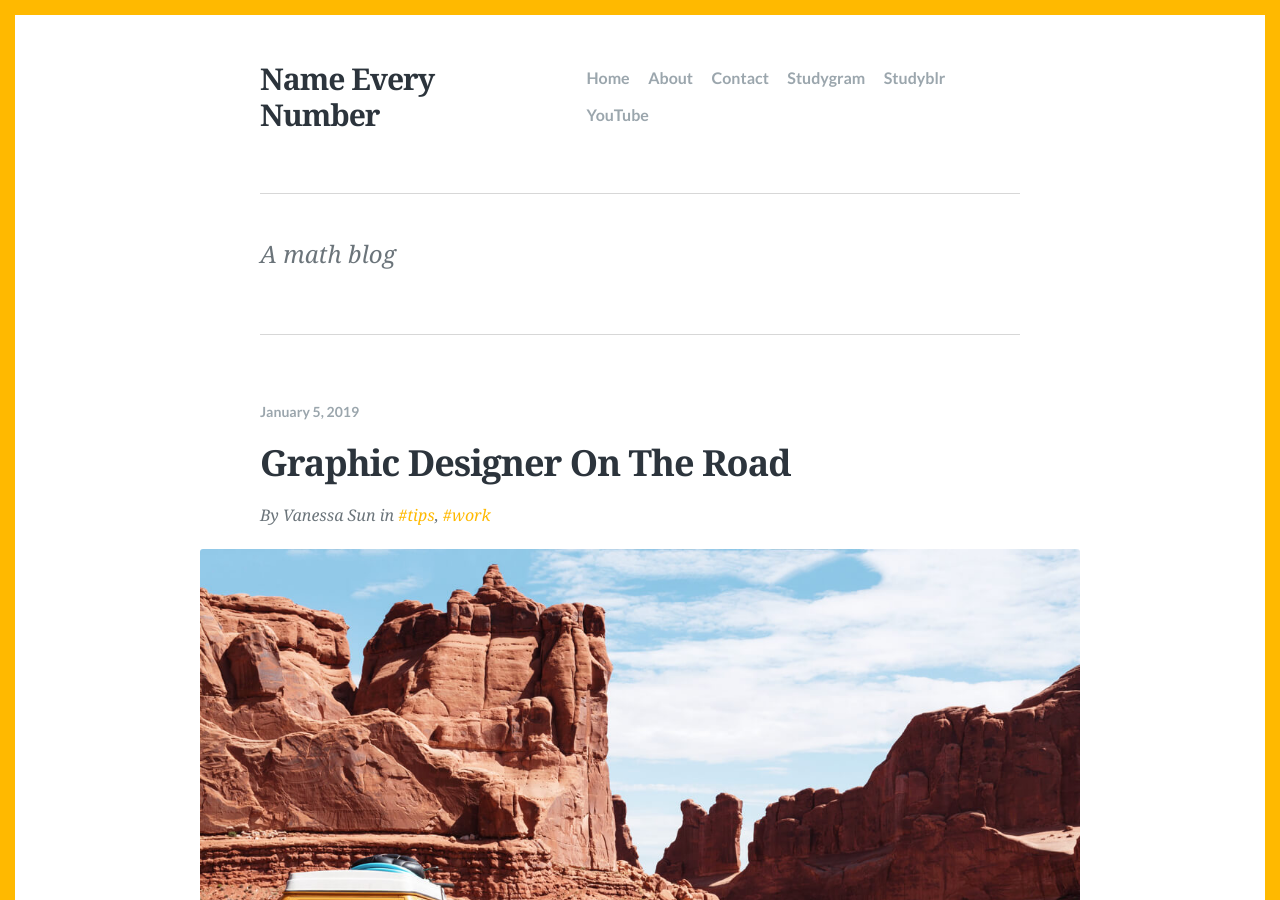
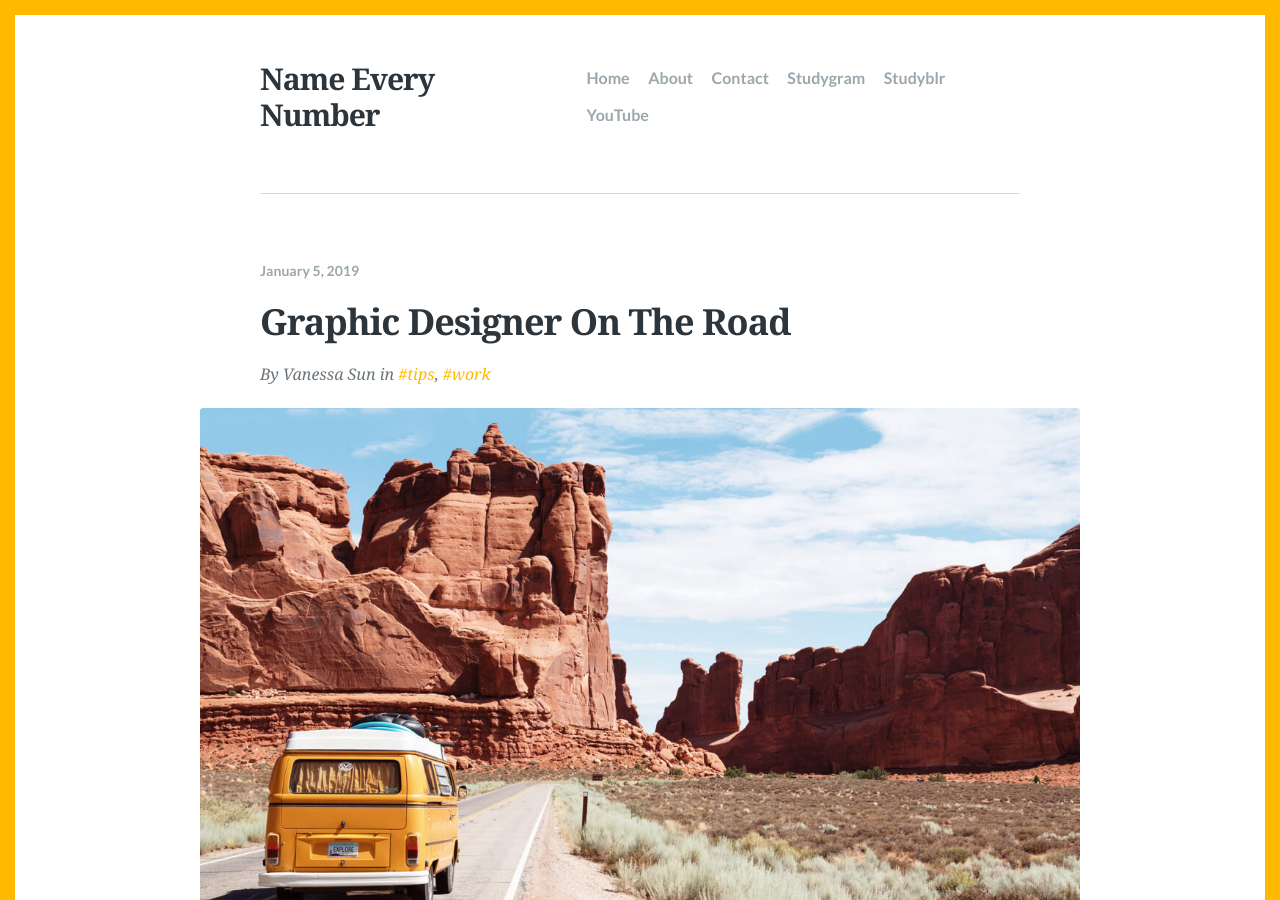
Before and after one commit to vanessasun64/NameEveryNumber, a Jekyll site: the page built from index.html, in a window 1280 px wide and 900 px high. Built offline with Jekyll 4.4.1, drawn with Linux system fonts in a browser that asks for light colours; some web fonts are replaced; the list of posts is cut into pages by our own code.

Commit message:
Update _config.yml

```diff
--- a/_config.yml
+++ b/_config.yml
@@ -1,7 +1,7 @@
 accent_color: '#ffb900'
 lang: en-US
 title: Name Every Number
-description: 'A math blog'
+description: ''
 baseurl: ''
 url: 'https://nameeverynumber-01e4a.netlify.com/'
 permalink: '/:title'
```
